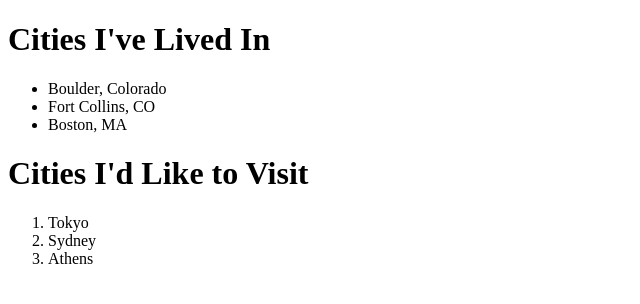
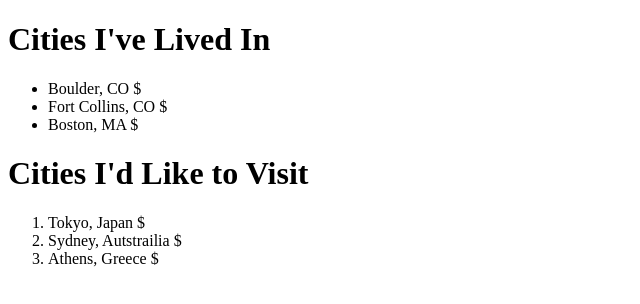
Before and after one commit to cheinrichs/html-exercise, a plain HTML site: page index.html in a window 1280 px wide. Shown: the whole page, without its empty margins (0-640 px from the left). Drawn offline with Linux system fonts and the light colour scheme.

Commit message:
Added Headers and HTML Characters in spans

```diff
--- a/index.html
+++ b/index.html
@@ -7,16 +7,16 @@
 <body>
 <h1>Cities I've Lived In</h1>
   <ul>
-    <li>Boulder, Colorado</li>
-    <li>Fort Collins, CO</li>
-    <li>Boston, MA</li>
+    <li>Boulder, CO <span>&#36;</span></li>
+    <li>Fort Collins, CO <span>&#36;</span></li>
+    <li>Boston, MA <span>&#36;</span></li>
   </ul>
 
 <h1> Cities I'd Like to Visit</h1>
   <ol>
-    <li>Tokyo</li>
-    <li>Sydney</li>
-    <li>Athens</li>
+    <li>Tokyo, Japan <span>&#36;</span></li>
+    <li>Sydney, Autstrailia <span>&#36;</span></li>
+    <li>Athens, Greece <span>&#36;</span></li>
   </ol>
 </body>
 </html>
```
